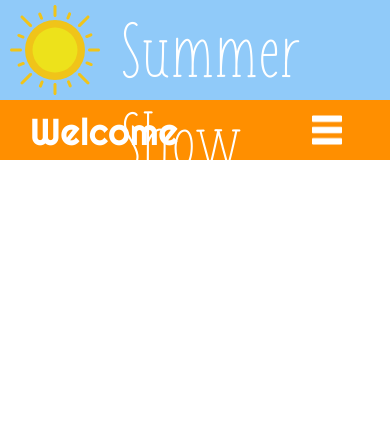
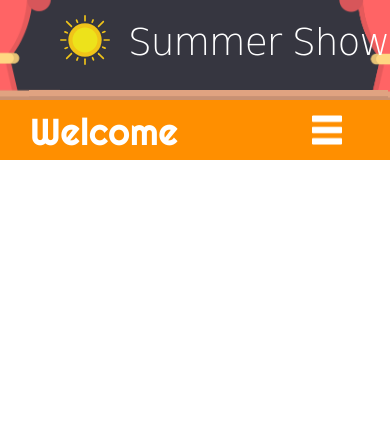
Before and after one commit to KvsCode/Summer-Show, a plain HTML site: page index.html in a window 390 px wide. Shown: the top 425 px of the page. Drawn offline with nearby package versions, Linux system fonts and the light colour scheme; a web font is replaced by a local one.

Commit message:
Added the stage design with svg

```diff
--- a/css/style.css
+++ b/css/style.css
@@ -8,46 +8,45 @@ body, html {
   -webkit-animation-duration: 1.0s;
   -moz-animation-duration: 1.0s;
 }
-@font-face {
-  font-family: summer;
-  src: url(summer.woff);
-}
 .banner{
   width: 100%;
   height: 160px;
-  background-color: #90CAF9;
+  background-color: #363640;
 }
 .banner .sun {
-  padding-top: 5px;
-  padding-left: 10px;
-  height: 90%;
+  padding-top: 10px;
+  height: 80%;
   width: auto;
   z-index: 6;
 }
-.sun:hover{
-  -webkit-animation-name: sun; /* SUN ANIMATION */
+.paviment{
+  height: 15.7px;
+  width: 92.1%;
+  position: absolute;
+  z-index: 10;
+  top : 144.5px;
+  right: 0.5%;
+}
+.stage-left{
+  float: left;
+}
+.stage-right{
+  float: right;
+}
+/*.sun:hover{
+  -webkit-animation-name: sun; /* SUN ANIMATION
   -moz-animation-name: sun;
   animation-duration: 1.0s;
   -webkit-animation-duration: 1.0s;
   -moz-animation-duration: 1.0s;
-}
+}*/
 .banner-title{
-  font-family: summer;
+  font-family: 'Codystar', cursive;
   color: white;
-  left: 200px;
-  top: -60px;
-  font-size: 8em;
+  left: 260px;
+  top: -42px;
+  font-size: 6em;
   position: absolute;
-}
-.banner-logo{
-  float: right;
-  padding-right: 40px;
-  padding-top: 125px;
-}
-.banner-org{
-  position: absolute;
-  right: 130px;
-  top: 130px;
 }
 #header{
   margin:0;
@@ -113,6 +112,12 @@ body, html {
   z-index:20;
 }
 
+.place{
+  float: left;
+  width: 20px;
+  height: auto;
+}
+
 /* ANIMATIONS */
 
 @keyframes page{
@@ -150,33 +155,47 @@ body, html {
 }
 
 /* MEDIA QUERIES */
-
-@media screen and (max-width:850px){
+@media screen and (max-width:1070px){
   .banner-title{
-    font-size: 6em;
+    font-size: 5em;
+    top: -25px;
+  }
+}
+@media screen and (max-width:900px){
+  .banner-title{
+    font-size: 4em;
+    top: -10px;
+  }
+}
+@media screen and (max-width:725px){
+  .banner-title{
+    font-size: 4em;
     top: -35px;
   }
 }
 @media screen and (max-width:600px){
   .banner-title{
-    font-size: 5em;
-    top: -20px;
+    font-size: 3em;
+    top: -10px;
+    left: 280px;
   }
 }
 
-@media screen and (max-width:550px){
+@media screen and (max-width:570px){
   .banner{
     height: 100px;
   }
   .banner-title{
-    top: -38px;
-    left: 120px;
+    top: -12px;
+    left: 128px;
   }
-  .banner-org{
-    display: none;
+  .banner .sun {
+    padding-top: 10px;
+    height: 65%;
   }
-  .banner-logo{
-    display: none;
+  .paviment{
+    height: 10.5px;
+    top : 89.5px;
   }
   .nav-main {
     height: 60px;
@@ -251,3 +270,13 @@ body, html {
     -moz-transition: max-height 0.4s ease-in;
   }
 }
+@media screen and (max-width:500px){
+  .banner-title{
+    font-size: 2.5em;
+    top: -5px;
+  }
+  .banner .sun {
+    height : 50%;
+    padding-top: 15px;
+  }
+}
--- a/index.html
+++ b/index.html
@@ -4,6 +4,7 @@
   <title>Summer Show</title>
   <script type="text/javascript" src="http://ajax.googleapis.com/ajax/libs/jquery/1.4.2/jquery.min.js"></script> <!-- JQUERY -->
   <link href="https://fonts.googleapis.com/css?family=Raleway|Righteous" rel="stylesheet"> <!--FONT-->
+  <link href="https://fonts.googleapis.com/css?family=Codystar|Faster+One" rel="stylesheet">
   <link rel="stylesheet" type="text/css" href="css/skeleton.css"> <!-- SKELETON FRAMEWORK -->
   <link rel="stylesheet" type="text/css" href="css/normalize.css">
   <link rel="stylesheet" type="text/css" href="css/style.css"> <!-- STYLE -->
@@ -14,52 +15,11 @@
 </head>
 <body>
   <div class="banner">
-    <!--<img src="img/sunny.svg" height="90%" width="auto" class="sun">-->
-    <?xml version="1.0" encoding="iso-8859-1"?>
-    <svg version="1.1" id="Capa_1" xmlns="http://www.w3.org/2000/svg" xmlns:xlink="http://www.w3.org/1999/xlink" x="0px" y="0px"
-    	 viewBox="0 0 60 60" style="enable-background:new 0 0 60 60;" xml:space="preserve" class="sun">
-        <g>
-        	<path style="fill:#F0C419;" d="M30,0c-0.552,0-1,0.448-1,1v6c0,0.552,0.448,1,1,1s1-0.448,1-1V1C31,0.448,30.552,0,30,0z"/>
-        	<path style="fill:#F0C419;" d="M30,52c-0.552,0-1,0.448-1,1v6c0,0.552,0.448,1,1,1s1-0.448,1-1v-6C31,52.448,30.552,52,30,52z"/>
-        	<path style="fill:#F0C419;" d="M59,29h-6c-0.552,0-1,0.448-1,1s0.448,1,1,1h6c0.552,0,1-0.448,1-1S59.552,29,59,29z"/>
-        	<path style="fill:#F0C419;" d="M8,30c0-0.552-0.448-1-1-1H1c-0.552,0-1,0.448-1,1s0.448,1,1,1h6C7.552,31,8,30.552,8,30z"/>
-        	<path style="fill:#F0C419;" d="M46.264,14.736c0.256,0,0.512-0.098,0.707-0.293l5.736-5.736c0.391-0.391,0.391-1.023,0-1.414
-        		s-1.023-0.391-1.414,0l-5.736,5.736c-0.391,0.391-0.391,1.023,0,1.414C45.752,14.639,46.008,14.736,46.264,14.736z"/>
-        	<path style="fill:#F0C419;" d="M13.029,45.557l-5.736,5.736c-0.391,0.391-0.391,1.023,0,1.414C7.488,52.902,7.744,53,8,53
-        		s0.512-0.098,0.707-0.293l5.736-5.736c0.391-0.391,0.391-1.023,0-1.414S13.42,45.166,13.029,45.557z"/>
-        	<path style="fill:#F0C419;" d="M46.971,45.557c-0.391-0.391-1.023-0.391-1.414,0s-0.391,1.023,0,1.414l5.736,5.736
-        		C51.488,52.902,51.744,53,52,53s0.512-0.098,0.707-0.293c0.391-0.391,0.391-1.023,0-1.414L46.971,45.557z"/>
-        	<path style="fill:#F0C419;" d="M8.707,7.293c-0.391-0.391-1.023-0.391-1.414,0s-0.391,1.023,0,1.414l5.736,5.736
-        		c0.195,0.195,0.451,0.293,0.707,0.293s0.512-0.098,0.707-0.293c0.391-0.391,0.391-1.023,0-1.414L8.707,7.293z"/>
-        	<path style="fill:#F0C419;" d="M50.251,21.404c0.162,0.381,0.532,0.61,0.921,0.61c0.13,0,0.263-0.026,0.39-0.08l2.762-1.172
-        		c0.508-0.216,0.746-0.803,0.53-1.311s-0.804-0.746-1.311-0.53l-2.762,1.172C50.272,20.309,50.035,20.896,50.251,21.404z"/>
-        	<path style="fill:#F0C419;" d="M9.749,38.596c-0.216-0.508-0.803-0.746-1.311-0.53l-2.762,1.172
-        		c-0.508,0.216-0.746,0.803-0.53,1.311c0.162,0.381,0.532,0.61,0.921,0.61c0.13,0,0.263-0.026,0.39-0.08l2.762-1.172
-        		C9.728,39.691,9.965,39.104,9.749,38.596z"/>
-        	<path style="fill:#F0C419;" d="M54.481,38.813L51.7,37.688c-0.511-0.207-1.095,0.041-1.302,0.553
-        		c-0.207,0.512,0.041,1.095,0.553,1.302l2.782,1.124c0.123,0.049,0.25,0.073,0.374,0.073c0.396,0,0.771-0.236,0.928-0.626
-        		C55.241,39.603,54.994,39.02,54.481,38.813z"/>
-        	<path style="fill:#F0C419;" d="M5.519,21.188L8.3,22.312c0.123,0.049,0.25,0.073,0.374,0.073c0.396,0,0.771-0.236,0.928-0.626
-        		c0.207-0.512-0.041-1.095-0.553-1.302l-2.782-1.124c-0.513-0.207-1.095,0.04-1.302,0.553C4.759,20.397,5.006,20.98,5.519,21.188z"
-        		/>
-        	<path style="fill:#F0C419;" d="M39.907,50.781c-0.216-0.508-0.803-0.745-1.311-0.53c-0.508,0.216-0.746,0.803-0.53,1.311
-        		l1.172,2.762c0.162,0.381,0.532,0.61,0.921,0.61c0.13,0,0.263-0.026,0.39-0.08c0.508-0.216,0.746-0.803,0.53-1.311L39.907,50.781z"
-        		/>
-        	<path style="fill:#F0C419;" d="M21.014,9.829c0.13,0,0.263-0.026,0.39-0.08c0.508-0.216,0.746-0.803,0.53-1.311l-1.172-2.762
-        		c-0.215-0.509-0.802-0.747-1.311-0.53c-0.508,0.216-0.746,0.803-0.53,1.311l1.172,2.762C20.254,9.6,20.625,9.829,21.014,9.829z"/>
-        	<path style="fill:#F0C419;" d="M21.759,50.398c-0.511-0.205-1.095,0.04-1.302,0.553l-1.124,2.782
-        		c-0.207,0.512,0.041,1.095,0.553,1.302c0.123,0.049,0.25,0.073,0.374,0.073c0.396,0,0.771-0.236,0.928-0.626l1.124-2.782
-        		C22.519,51.188,22.271,50.605,21.759,50.398z"/>
-        	<path style="fill:#F0C419;" d="M38.615,9.675c0.396,0,0.771-0.236,0.928-0.626l1.124-2.782c0.207-0.512-0.041-1.095-0.553-1.302
-        		c-0.511-0.207-1.095,0.041-1.302,0.553L37.688,8.3c-0.207,0.512,0.041,1.095,0.553,1.302C38.364,9.651,38.491,9.675,38.615,9.675z"
-        		/>
-        </g>
-        <circle style="fill:#F0C419;" cx="30" cy="30" r="20" class="sun-center"/>
-        <circle style="fill:#EDE21B;" cx="30" cy="30" r="15" class="sun-center"/>
-    </svg>
+    <img src="img/stage-left.png" height="100%" width="auto" class="stage-left">
+    <img src="img/paviment.png" class="paviment">
+    <img src="img/sunny.svg" height="90%" width="auto" class="sun">
     <h1 class="banner-title">Summer Show</h1>
-    <p class="banner-org">Organized by </p>
-    <img src="img/logo2.png" class="banner-logo" height="20%">
+    <img src="img/stage-right.png" height="100%" width="auto" class="stage-right">
   </div>
   <div id="header">
      <nav class="nav-main">
```
Also changed, not shown: img/paviment.png (added), img/stage-left.png (added), img/stage-right.png (added), 2 other files.
